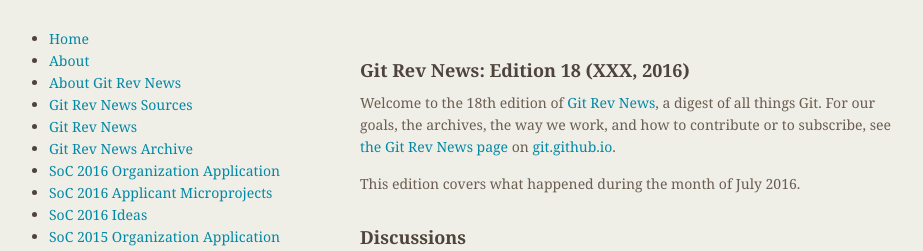
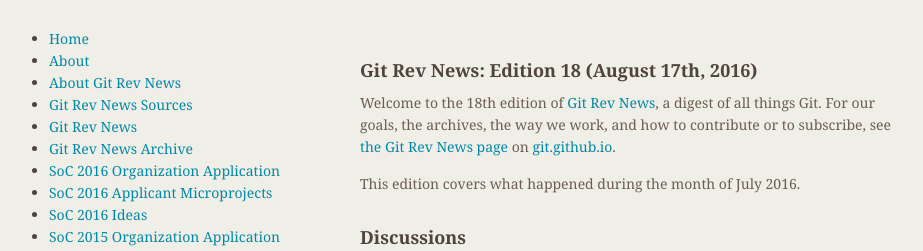
Before and after one commit to git/git.github.io, a Jekyll site: the page built from rev_news/drafts/edition-18.md, in a window 1280 px wide. Shown: the top 251 px of the page, without its empty margins (174-1097 px from the left). Built offline with Jekyll 4.4.1, drawn with Linux system fonts in a browser that asks for light colours.

Commit message:
rn-18: set publication date to August 17th

```diff
--- a/rev_news/drafts/edition-18.md
+++ b/rev_news/drafts/edition-18.md
@@ -1,13 +1,13 @@
 ---
-title: Git Rev News Edition 18 (XXX, 2016)
+title: Git Rev News Edition 18 (August 17th, 2016)
 layout: default
-date: 2016-08-17 21:06:51 +0100
+date: 2016-08-17 12:06:51 +0100
 author: chriscool
 categories: [news]
 navbar: false
 ---
 
-## Git Rev News: Edition 18 (XXX, 2016)
+## Git Rev News: Edition 18 (August 17th, 2016)
 
 Welcome to the 18th edition of [Git Rev News](https://git.github.io/rev_news/rev_news/),
 a digest of all things Git. For our goals, the archives, the way we work, and how to contribute or to
```
